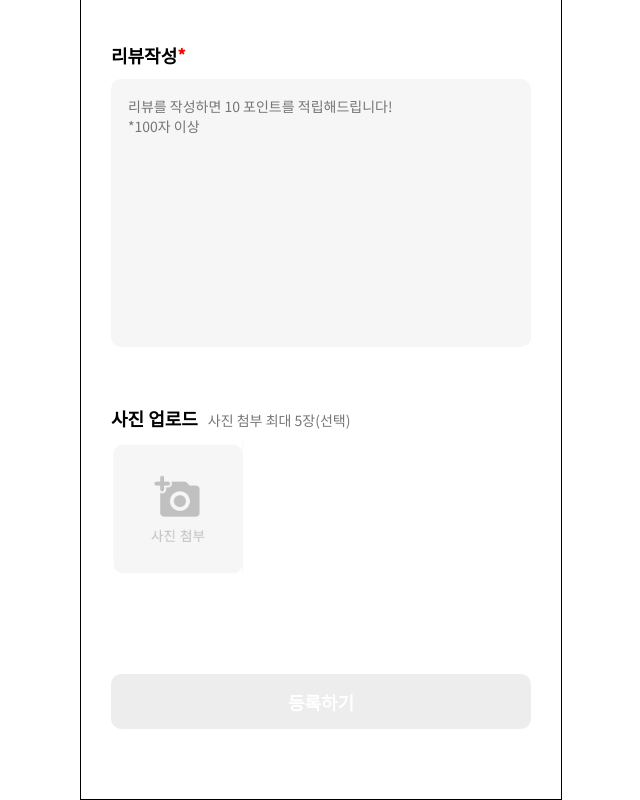
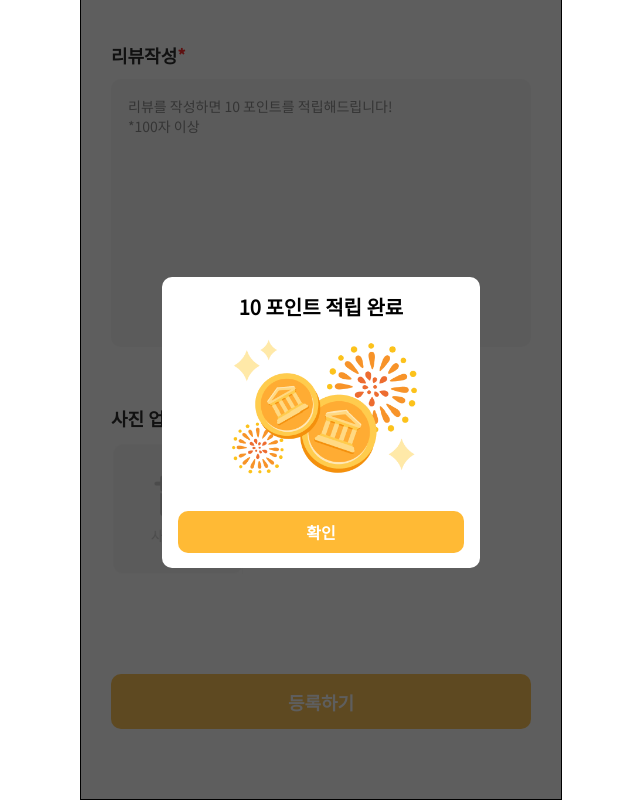
Before and after one commit to sieun1002/BapZip-Frontend, a React (Create React App) app: page /WriteReview in a window 1280 px wide. Both pictures are taken after a click on the button "등록하기". Shown: the part 632-1432 px from the top of the page, without its empty margins (319-959 px from the left). Built offline with nearby package versions, Linux system fonts and the light colour scheme.

Commit message:
WriteReview#7 modalGetPoint10 구현

```diff
--- /dev/null
+++ b/src/components/WriteReview/ModalGetPoint10.jsx
@@ -0,0 +1,18 @@
+import React from 'react'
+import { Link } from "react-router-dom";
+
+import scrGetPointIcon from '../../images/WriteReview/getPointIcon.png'
+
+export default function ModalGetPoint10(props) {
+  return (
+    <div className='modalGetPoint10-WriteReview' style={props.viewModal?{display:'flex'}:{display:'none'}}>
+        <div className='container-modalGetPoint10'>
+            <p className='title-modalGetPoint10'>10 포인트 적립 완료</p>
+            <img src={scrGetPointIcon} alt="아이콘" style={{width:'300px', height:'160px'}}/>
+            <Link to="/Review">
+                <button className='confirmBtn-modalGetPoint10'>확인</button>
+            </Link>
+        </div>
+    </div>
+  )
+}
--- a/src/index.css
+++ b/src/index.css
@@ -551,6 +551,48 @@ p {
     background-color: #ffba35;
   }
 }
+.modalGetPoint10-WriteReview{
+  position: absolute;
+  top: 0;
+  left: 0;
+  width: 480px;
+  height: 100%;
+  padding-bottom: 70px;
+  background-color: #191919B2;
+  display: flex;
+  flex-direction: column;
+  align-items: center;
+  justify-content: center;
+}
+.container-modalGetPoint10{
+  position: fixed;
+  top: 277px;
+  width: 318px;
+  height: 291px;
+  border-radius: 10px;
+  background-color: #FFFFFF;
+  display: flex;
+  align-items: center;
+  flex-direction: column;
+  .title-modalGetPoint10{
+    font-weight: 600;
+    font-size: 20px;
+    margin-top: 15px;
+    margin-bottom: 10px;
+  }
+  .confirmBtn-modalGetPoint10{
+    width: 285.64px;
+    height: 42px;
+    border-radius: 10px;
+    background-color: #FFBA35;
+    font-weight: 600;
+    font-size: 16px;
+    color: #FFFFFF;
+    margin-top: 20px;
+    border: none;
+    outline: none;
+  }
+}
 /* --------------------------Arlim--------------------------- */
 .silsigan-image {
   img {
--- a/src/pages/WriteReview.jsx
+++ b/src/pages/WriteReview.jsx
@@ -1,22 +1,83 @@
-import React from "react";
+import React, { useEffect, useState } from "react";
 import Header from "../components/WriteReview/Header";
 import SearchStore from "../components/WriteReview/SearchStore";
 import StarRating from "../components/WriteReview/StarRating";
 import SelectBenefit from "../components/WriteReview/SelectGood";
 import WriteTxt from "../components/WriteReview/WriteTxt";
 import UploadImg from "../components/WriteReview/UploadImg";
+import ModalGetPoint10 from "../components/WriteReview/ModalGetPoint10";
 
 export default function WriteReview() {
+  const [reviewDetail, setReview] = useState({
+    'storeName' : '',
+    'rating' : 0,
+    'hashtags' : ['','',''],
+    'reviewText' : '',
+    'imgScr' : ''
+  });
+
+  const [completeWrite, setComplete] = useState(true);
+  const [modalState, setModal] = useState(false);
+  // useEffect(()=>{
+  //   if(checkComplete){
+  //     setComplete(true);
+  //   }
+  //   else{
+  //     setComplete(false);
+  //   }
+  // },[reviewDetail]);
+
+  function checkComplete(){
+    if(reviewDetail.storeName && (reviewDetail.rating!==0) && reviewDetail.hashtags && reviewDetail.reviewText)
+    {
+      return true;
+    }
+    else{ return false; }
+  }
+
+  function setStore(input) {
+    setReview({
+      ...reviewDetail,
+      'storeName' : input
+    });
+  }
+  function setRate(input) {
+    setReview({
+      ...reviewDetail,
+      'rating' : input
+    });
+  }
+  function setBenefit(input) {
+    setReview({
+      ...reviewDetail,
+      'hashtags' : input
+    });
+  }
+  function setTxt(input) {
+    setReview({
+      ...reviewDetail,
+      'reviewText' : input
+    });
+  }
+  function setImgScr(input) {
+    setReview({
+      ...reviewDetail,
+      'imgScr' : input
+    });
+  }
+
   return (
-    <div className='container-writeReview'>
+    <div className='container-writeReview' style={{position:'relative'}}>
         <Header />
         <SearchStore />
         <StarRating />
         <SelectBenefit />
         <WriteTxt />
         <UploadImg />
+        <ModalGetPoint10 viewModal={modalState}/>
         <div className='btn-writeReview'>
-          <button className='submitBtn-writeReview' type="submit">등록하기</button>
+          <button className='submitBtn-writeReview' style={completeWrite? {backgroundColor:'#FFBA35'} : {backgroundColor:'#EDEDED'}}
+          disabled={!completeWrite} onClick={()=>{setModal(true)}} type="submit">등록하기</button>
         </div>
     </div>
   );
```
Also changed, not shown: src/images/WriteReview/getPointIcon.png (added).
